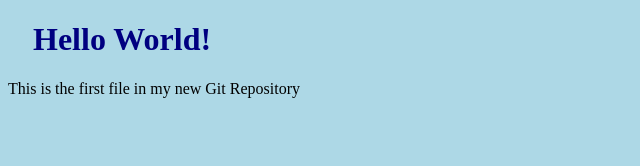
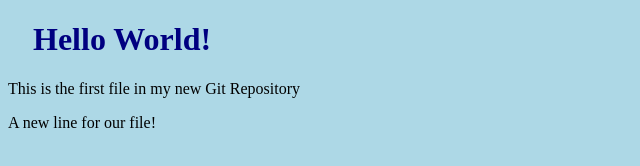
Before and after one commit to mjabrefah/Hello-World, a plain HTML site: page index.html in a window 1280 px wide. Shown: the whole page, without its empty margins (0-640 px from the left). Drawn offline with Linux system fonts and the light colour scheme.

Commit message:
Updated indext.html with a new line

```diff
--- a/index.html
+++ b/index.html
@@ -10,5 +10,6 @@
 <body>
     <h1>Hello World!</h1>
     <p>This is the first file in my new Git Repository</p>
+    <p>A new line for our file!</p>
 </body>
 </html>
```
